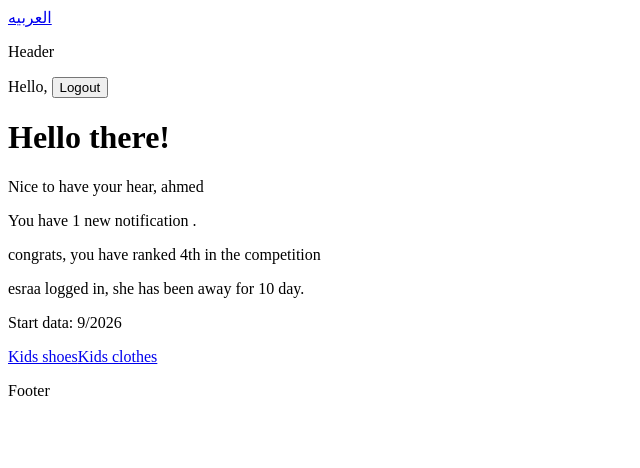
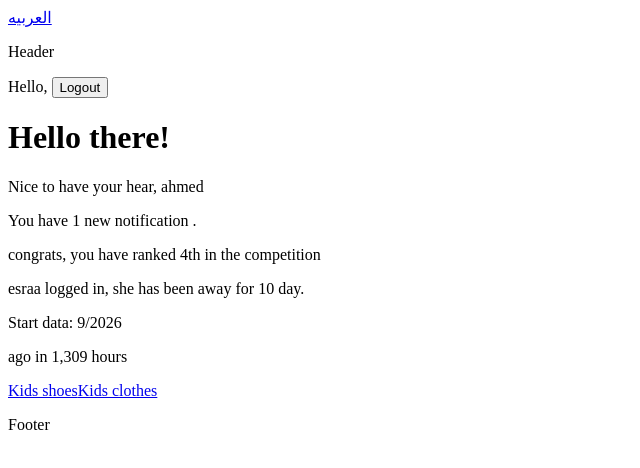
Before and after one commit to mhmd-salah/adv-NEXT, a Next.js app: page /en in a window 1280 px wide. Shown: the top 468 px of the page, without its empty margins (0-640 px from the left). Built offline with nearby package versions, Linux system fonts and the light colour scheme; no server answers.

Commit message:
feat(next-intl): Add update interverl to useNow hook

```diff
--- a/src/app/[locale]/(website)/(homepage)/page.tsx
+++ b/src/app/[locale]/(website)/(homepage)/page.tsx
@@ -1,4 +1,4 @@
-import { useFormatter, useTranslations } from 'next-intl';
+import { useFormatter, useNow, useTranslations } from 'next-intl';
 import Link from 'next/link';
 
 const categories = [
@@ -21,6 +21,11 @@ export default function HomePage() {
   const username = 'ahmed';
   const t = useTranslations();
   const format = useFormatter();
+  const dateTime = new Date('2026-11-20T08:30:00.000Z');
+  // A reference point in time
+  const now = useNow({
+    updateInterval: 1000 * 10,
+  });
   console.log('homepage rendered');
   /**
    * Params
@@ -46,11 +51,23 @@ export default function HomePage() {
         {t('logged-in-message', { user: 'esraa', gender: 'female', days: 10 })}
       </p>
       {/* Data and time */}
-      <p>Start data: {format.dateTime(new Date(),{
-        // dateStyle:"long"
-        year:"numeric",
-        month:"numeric"
-      })}</p>
+      <p>
+        Start data:{' '}
+        {format.dateTime(new Date(), {
+          // dateStyle:"long"
+          year: 'numeric',
+          month: 'numeric',
+        })}
+      </p>
+
+      {/* Relative Time */}
+      <p>
+        ago{' '}
+        {format.relativeTime(dateTime, {
+          now,
+          unit: 'hour',
+        })}{' '}
+      </p>
 
       <div className="flex flex-col">
         {categories.map((link) => (
```
